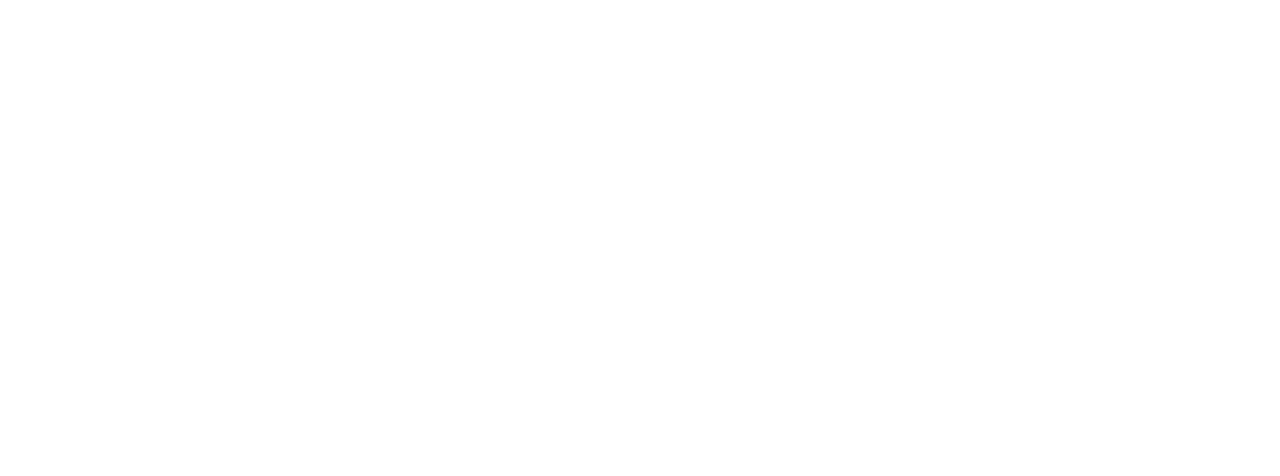
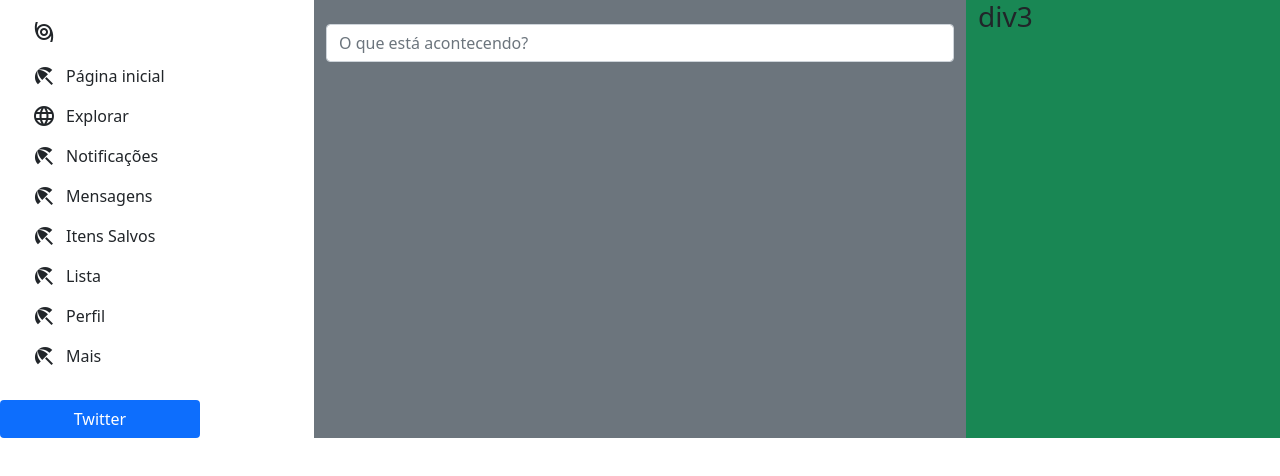
Before and after one commit to cEduAmantino/Twitter-do-Zero2, a plain HTML site: page index.html in a window 1280 px wide. Drawn offline with nearby package versions, Linux system fonts and the light colour scheme.

Commit message:
justificado o menu, adicionado logos, retirado os pontos da li e adicionado uma barra de pesquisa na div central

```diff
--- a/index.html
+++ b/index.html
@@ -1,12 +1,88 @@
 <!DOCTYPE html>
 <html lang="br">
 <head>
+<!--Link do GoogleAPIS-->
+    <link href="https://fonts.googleapis.com/icon?family=Material+Icons" rel="stylesheet">
+<!--Style-->
+    <link rel="stylesheet" href="style.css">
+<!--CSS-->
+    <link href="https://cdn.jsdelivr.net/npm/bootstrap@5.1.3/dist/css/bootstrap.min.css" rel="stylesheet" integrity="sha384-1BmE4kWBq78iYhFldvKuhfTAU6auU8tT94WrHftjDbrCEXSU1oBoqyl2QvZ6jIW3" crossorigin="anonymous">
+
     <meta charset="UTF-8">
     <meta http-equiv="X-UA-Compatible" content="IE=edge">
     <meta name="viewport" content="width=device-width, initial-scale=1.0">
+
     <title>Twitter Brazuca</title>
 </head>
+
 <body>
+    <div class="divprincipal row  ">
+        <div class=" div1 col">
+            <ul class="list-menu align-items-center">
+                <li>
+                    <span class="material-icons icon-twitter">
+                        storm
+                    </span>
+                </li>
+                <li>
+                    <span class="material-icons"> beach_access</span>
+                    <p>Página inicial </p>
+                </li>
+                <li>
+                    <span class="material-icons"> language</span>
+                    <p>Explorar</p>
+                </li>
+                <li>
+                    <span class="material-icons"> beach_access</span>
+                    <p>Notificações </p>
+                </li>
+                <li>
+                    <span class="material-icons"> beach_access</span>
+                    <p>Mensagens </p>
+                </li>
+                <li>
+                    <span class="material-icons"> beach_access</span>
+                    <p>Itens Salvos </p>
+                </li>
+                <li>
+                    <span class="material-icons"> beach_access</span>
+                    <p>Lista </p>
+                </li>
+                <li>
+                    <span class="material-icons"> beach_access</span>
+                    <p>Perfil </p>
+                </li>
+                <li>
+                    <span class="material-icons"> beach_access</span>
+                    <p>Mais </p>
+                </li>
+              </ul>
+              <button class="text-white btn bg-primary btn-new-twitter ">
+                  Twitter
+              </button>
+        </div>
+        <div class=" div2  bg-secondary col-sm-6  col-xs-4">
+            <div class="mb-3">
+                <label for="pesquisa" class="form-label"></label>
+                <input type="text" class="form-control" id="formGroupExampleInput" placeholder="O que está acontecendo?">
+              </div>
+        </div>
+        <div class=" div3 bg-success col">
+            <h3>div3</h3>
+        </div>
+    </div>
+</body>
 
+
+
+
+<footer>
+<!--Bundle-->
+<script src="https://cdn.jsdelivr.net/npm/bootstrap@5.1.3/dist/js/bootstrap.bundle.min.js" integrity="sha384-ka7Sk0Gln4gmtz2MlQnikT1wXgYsOg+OMhuP+IlRH9sENBO0LRn5q+8nbTov4+1p" crossorigin="anonymous"></script>
+
+<!--Separate-->
+<script src="https://cdn.jsdelivr.net/npm/@popperjs/core@2.10.2/dist/umd/popper.min.js" integrity="sha384-7+zCNj/IqJ95wo16oMtfsKbZ9ccEh31eOz1HGyDuCQ6wgnyJNSYdrPa03rtR1zdB" crossorigin="anonymous"></script>
+<script src="https://cdn.jsdelivr.net/npm/bootstrap@5.1.3/dist/js/bootstrap.min.js" integrity="sha384-QJHtvGhmr9XOIpI6YVutG+2QOK9T+ZnN4kzFN1RtK3zEFEIsxhlmWl5/YESvpZ13" crossorigin="anonymous"></script>
+</footer>
 </body>
 </html>
--- a/style.css
+++ b/style.css
@@ -0,0 +1,31 @@
+.div1{
+    height: 100%;
+
+    }
+
+    .list-menu{
+        list-style-type: none;
+    }
+
+    .list-menu li {
+        display: flex;
+    }
+
+
+    .list-menu span {
+       margin-right: 10px;
+    }
+
+    button{
+        border: none;
+    }
+
+
+    .btn-new-twitter{
+        width: 200px;
+    }
+
+    .icon-twitter{
+
+        padding: 20px 0px 20px 0px;
+    }
```
